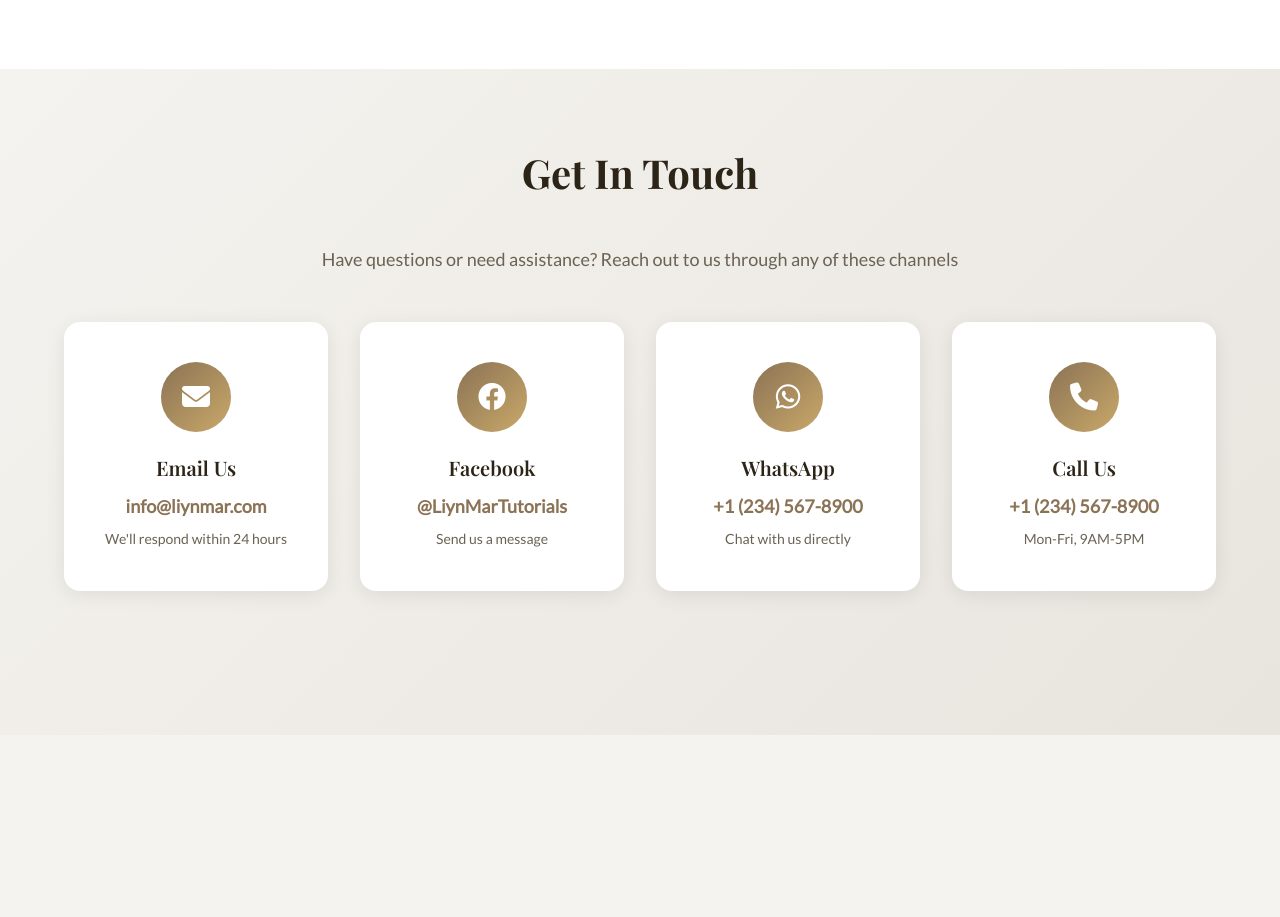
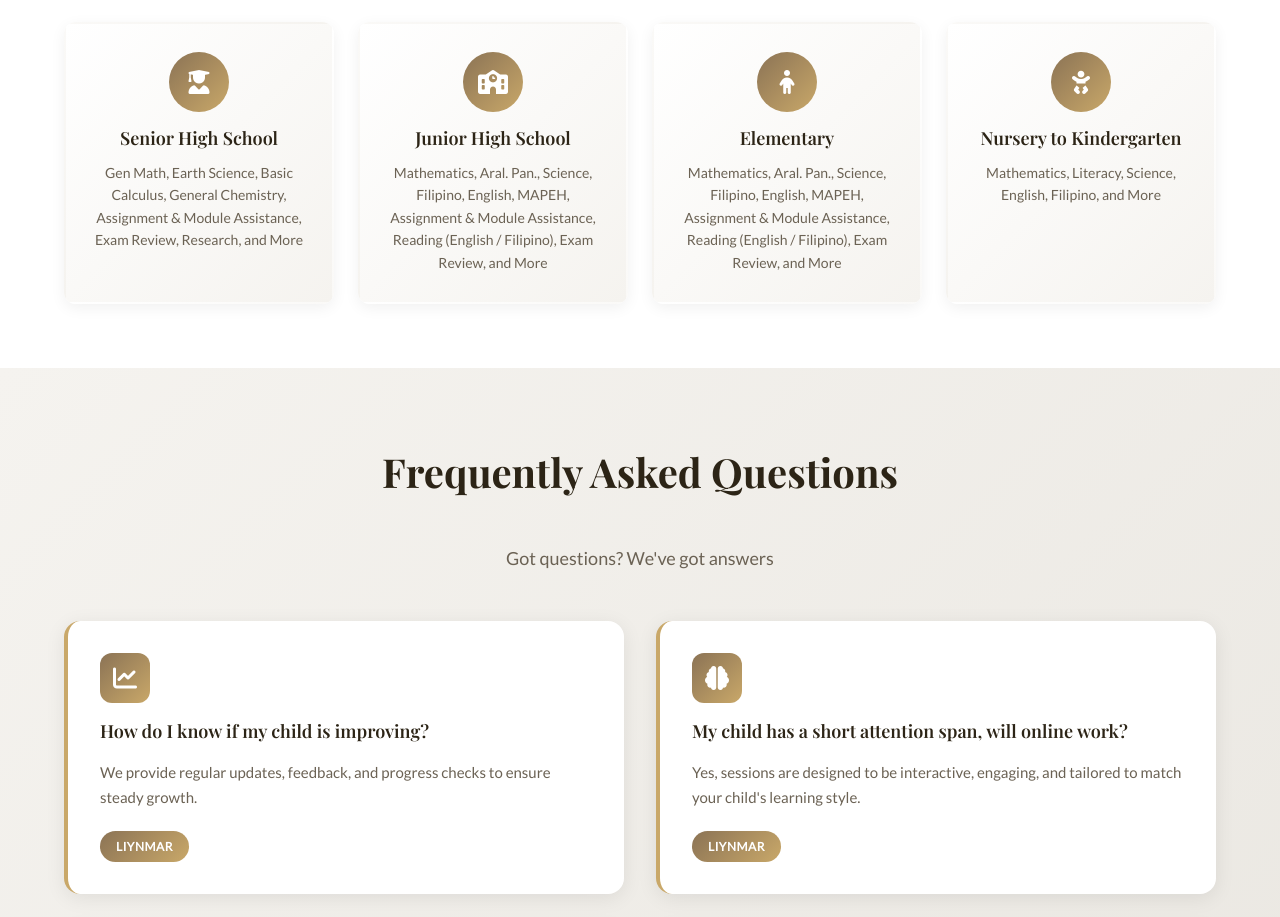
Before and after one commit to Topor24k/LiynMar-Online-Tutorial-Services, a React (Vite) app in the folder liynmar-app/client/: page /auth in a window 1280 px wide. Shown: the part 1880-2797 px from the top of the page. Before the commit the page ends 2615 px from the top, so only its background shows below. Built offline with nearby package versions, Linux system fonts and the light colour scheme; no server answers.

Commit message:
Added Cards (Landing Page)

```diff
--- a/liynmar-app/client/src/pages/Auth.css
+++ b/liynmar-app/client/src/pages/Auth.css
@@ -349,6 +349,154 @@
 .feature-item p {
   font-size: 0.875rem;
   color: #6B6254;
+}
+
+/* Services Section */
+.services-section {
+  padding: 4rem 5%;
+  background: white;
+}
+
+.services-container {
+  max-width: 1400px;
+  margin: 0 auto;
+}
+
+.services-grid {
+  display: grid;
+  grid-template-columns: repeat(4, 1fr);
+  gap: 1.5rem;
+  margin-top: 2rem;
+}
+
+.service-card {
+  background: linear-gradient(135deg, #FFFFFF 0%, #F5F3EF 100%);
+  padding: 1.75rem;
+  border-radius: 12px;
+  box-shadow: 0 4px 15px rgba(0, 0, 0, 0.06);
+  transition: transform 0.3s, box-shadow 0.3s;
+  border: 2px solid transparent;
+  text-align: center;
+}
+
+.service-card:hover {
+  transform: translateY(-5px);
+  box-shadow: 0 8px 25px rgba(139, 115, 85, 0.15);
+  border-color: #C9A869;
+}
+
+.service-icon {
+  width: 60px;
+  height: 60px;
+  background: linear-gradient(135deg, #8B7355 0%, #C9A869 100%);
+  border-radius: 50%;
+  display: flex;
+  align-items: center;
+  justify-content: center;
+  margin: 0 auto 1rem;
+}
+
+.service-icon i {
+  font-size: 1.5rem;
+  color: white;
+}
+
+.service-card h3 {
+  font-size: 1.125rem;
+  color: #2C2416;
+  margin-bottom: 0.75rem;
+  font-family: 'Playfair Display', serif;
+  font-weight: 600;
+}
+
+.service-description {
+  color: #6B6254;
+  font-size: 0.875rem;
+  line-height: 1.6;
+  margin: 0;
+}
+
+/* FAQ Section */
+.faq-section {
+  padding: 5rem 5%;
+  background: linear-gradient(135deg, #F5F3EF 0%, #E8E5DF 100%);
+}
+
+.faq-container {
+  max-width: 1200px;
+  margin: 0 auto;
+}
+
+.faq-subtitle {
+  text-align: center;
+  color: #6B6254;
+  font-size: 1.125rem;
+  margin-bottom: 3rem;
+}
+
+.faq-grid {
+  display: grid;
+  grid-template-columns: repeat(2, 1fr);
+  gap: 2rem;
+}
+
+.faq-item {
+  background: white;
+  padding: 2rem;
+  border-radius: 16px;
+  box-shadow: 0 4px 20px rgba(0, 0, 0, 0.08);
+  transition: all 0.3s;
+  border-left: 4px solid #C9A869;
+  position: relative;
+}
+
+.faq-item:hover {
+  transform: translateY(-5px);
+  box-shadow: 0 10px 30px rgba(139, 115, 85, 0.15);
+  border-left-color: #8B7355;
+}
+
+.faq-icon {
+  width: 50px;
+  height: 50px;
+  background: linear-gradient(135deg, #8B7355 0%, #C9A869 100%);
+  border-radius: 12px;
+  display: flex;
+  align-items: center;
+  justify-content: center;
+  margin-bottom: 1rem;
+}
+
+.faq-icon i {
+  font-size: 1.5rem;
+  color: white;
+}
+
+.faq-item h3 {
+  font-size: 1.125rem;
+  color: #2C2416;
+  margin-bottom: 1rem;
+  font-weight: 600;
+  line-height: 1.4;
+}
+
+.faq-item p {
+  color: #6B6254;
+  line-height: 1.7;
+  margin-bottom: 1.25rem;
+  font-size: 0.9375rem;
+}
+
+.faq-badge {
+  display: inline-block;
+  background: linear-gradient(135deg, #8B7355 0%, #C9A869 100%);
+  color: white;
+  padding: 0.375rem 1rem;
+  border-radius: 20px;
+  font-size: 0.75rem;
+  font-weight: 600;
+  text-transform: uppercase;
+  letter-spacing: 0.5px;
 }
 
 /* Contact Section */
@@ -759,6 +907,14 @@
     grid-template-columns: repeat(2, 1fr);
   }
 
+  .services-grid {
+    grid-template-columns: repeat(2, 1fr);
+  }
+
+  .faq-grid {
+    grid-template-columns: 1fr;
+  }
+
   .contact-methods {
     grid-template-columns: repeat(2, 1fr);
   }
@@ -782,7 +938,19 @@
     grid-template-columns: 1fr;
   }
 
+  .auth-section-title {
+    font-size: 1.75rem;
+  }
+
   .features-grid {
+    grid-template-columns: 1fr;
+  }
+
+  .services-grid {
+    grid-template-columns: 1fr;
+  }
+
+  .faq-grid {
     grid-template-columns: 1fr;
   }
 
--- a/liynmar-app/client/src/pages/Auth.jsx
+++ b/liynmar-app/client/src/pages/Auth.jsx
@@ -148,6 +148,8 @@ const Auth = () => {
         <div className="nav-links">
           <a href="#home" className={activeSection === 'home' ? 'active' : ''} onClick={() => setActiveSection('home')}>Home</a>
           <a href="#about" className={activeSection === 'about' ? 'active' : ''} onClick={() => setActiveSection('about')}>About</a>
+          <a href="#services" className={activeSection === 'services' ? 'active' : ''} onClick={() => setActiveSection('services')}>Services</a>
+          <a href="#faq" className={activeSection === 'faq' ? 'active' : ''} onClick={() => setActiveSection('faq')}>FAQ</a>
           <a href="#contact" className={activeSection === 'contact' ? 'active' : ''} onClick={() => setActiveSection('contact')}>Contact</a>
           <button className="nav-signin-btn" onClick={() => setShowSignIn(true)}>
             <i className="fas fa-user-lock"></i> Admin Login
@@ -269,26 +271,98 @@ const Auth = () => {
               </p>
             </div>
           </div>
-          <div className="features-grid">
-            <div className="feature-item">
-              <i className="fas fa-users-cog"></i>
-              <h4>Teacher Management</h4>
-              <p>Manage tutor profiles and track performance</p>
+        </div>
+      </section>
+
+      {/* Tutorial Services Section */}
+      <section id="services" className="services-section">
+        <div className="services-container">
+          <h2 className="auth-section-title">Online Tutoring Services - One on One</h2>
+          <div className="services-grid">
+            <div className="service-card">
+              <div className="service-icon">
+                <i className="fas fa-user-graduate"></i>
+              </div>
+              <h3>Senior High School</h3>
+              <p className="service-description">Gen Math, Earth Science, Basic Calculus, General Chemistry, Assignment & Module Assistance, Exam Review, Research, and More</p>
             </div>
-            <div className="feature-item">
-              <i className="fas fa-book-reader"></i>
-              <h4>Student Records</h4>
-              <p>Maintain comprehensive student information</p>
+
+            <div className="service-card">
+              <div className="service-icon">
+                <i className="fas fa-school"></i>
+              </div>
+              <h3>Junior High School</h3>
+              <p className="service-description">Mathematics, Aral. Pan., Science, Filipino, English, MAPEH, Assignment & Module Assistance, Reading (English / Filipino), Exam Review, and More</p>
             </div>
-            <div className="feature-item">
-              <i className="fas fa-calendar-week"></i>
-              <h4>Booking System</h4>
-              <p>Schedule and manage tutorial sessions</p>
+
+            <div className="service-card">
+              <div className="service-icon">
+                <i className="fas fa-child"></i>
+              </div>
+              <h3>Elementary</h3>
+              <p className="service-description">Mathematics, Aral. Pan., Science, Filipino, English, MAPEH, Assignment & Module Assistance, Reading (English / Filipino), Exam Review, and More</p>
             </div>
-            <div className="feature-item">
-              <i className="fas fa-chart-bar"></i>
-              <h4>Analytics Dashboard</h4>
-              <p>Track metrics and generate insights</p>
+
+            <div className="service-card">
+              <div className="service-icon">
+                <i className="fas fa-baby"></i>
+              </div>
+              <h3>Nursery to Kindergarten</h3>
+              <p className="service-description">Mathematics, Literacy, Science, English, Filipino, and More</p>
+            </div>
+          </div>
+        </div>
+      </section>
+
+      {/* FAQ Section */}
+      <section id="faq" className="faq-section">
+        <div className="faq-container">
+          <h2 className="auth-section-title">Frequently Asked Questions</h2>
+          <p className="faq-subtitle">Got questions? We've got answers</p>
+          <div className="faq-grid">
+            <div className="faq-item">
+              <div className="faq-icon">
+                <i className="fas fa-chart-line"></i>
+              </div>
+              <h3>How do I know if my child is improving?</h3>
+              <p>We provide regular updates, feedback, and progress checks to ensure steady growth.</p>
+              <span className="faq-badge">LiynMar</span>
+            </div>
+
+            <div className="faq-item">
+              <div className="faq-icon">
+                <i className="fas fa-brain"></i>
+              </div>
+              <h3>My child has a short attention span, will online work?</h3>
+              <p>Yes, sessions are designed to be interactive, engaging, and tailored to match your child's learning style.</p>
+              <span className="faq-badge">LiynMar</span>
+            </div>
+
+            <div className="faq-item">
+              <div className="faq-icon">
+                <i className="fas fa-calendar-alt"></i>
+              </div>
+              <h3>What if we have an unpredictable schedule?</h3>
+              <p>We offer flexible class times so you can choose what works best for your family.</p>
+              <span className="faq-badge">LiynMar</span>
+            </div>
+
+            <div className="faq-item">
+              <div className="faq-icon">
+                <i className="fas fa-laptop"></i>
+              </div>
+              <h3>Do I need special equipment?</h3>
+              <p>Just a stable internet connection, a device and a quiet learning space — we take care of the rest.</p>
+              <span className="faq-badge">LiynMar</span>
+            </div>
+
+            <div className="faq-item">
+              <div className="faq-icon">
+                <i className="fas fa-child"></i>
+              </div>
+              <h3>Is online learning effective for young kids?</h3>
+              <p>Absolutely. With guided activities and personalized lessons, young learners thrive and stay motivated.</p>
+              <span className="faq-badge">LiynMar</span>
             </div>
           </div>
         </div>
```
Also changed, not shown: 1 other file (tests, documents, lock files or other folders).
